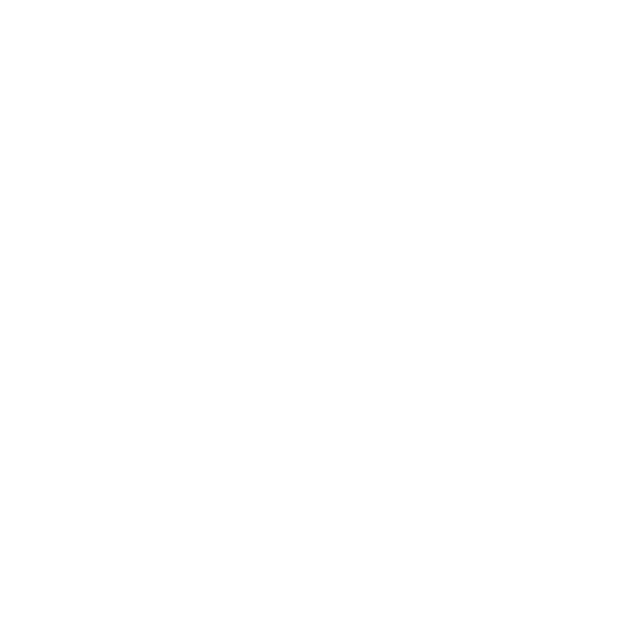
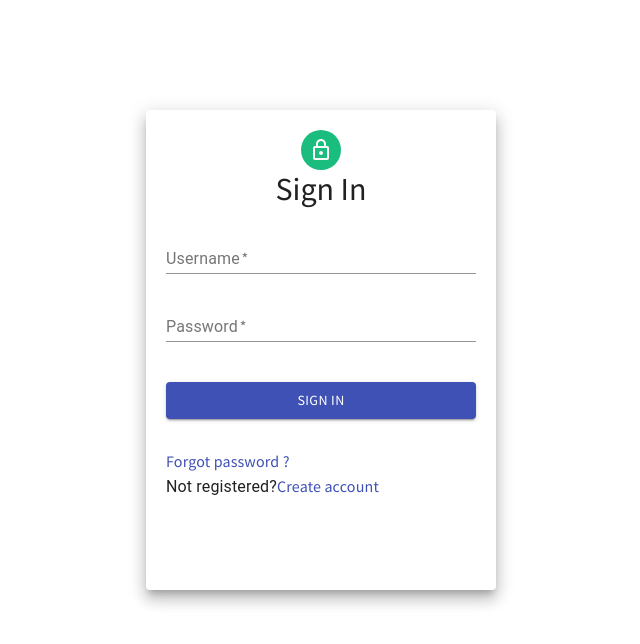
Before and after one commit to codeR49/EmployeeTracker, a React (Create React App) app in the folder Client/: page /sigin in a window 1280 px wide. Shown: the top 644 px of the page, without its empty margins (319-959 px from the left). Built offline with nearby package versions, Linux system fonts and the light colour scheme; the HTML template or start-up script is replaced by a standard one.

Commit message:
login signup api with client

```diff
--- a/Client/package.json
+++ b/Client/package.json
@@ -24,6 +24,7 @@
     "bootstrap": "^4.2.1",
     "es6-promise": "^4.2.8",
     "isomorphic-fetch": "^3.0.0",
+    "jwt-decode": "^3.1.2",
     "material-table": "^1.69.3",
     "react": "^17.0.2",
     "react-bootstrap": "^2.1.2",
--- a/Client/src/App.js
+++ b/Client/src/App.js
@@ -26,7 +26,7 @@
           {/* <Route exact path="/">
             <Home/>
           </Route> */}
-          <Route exact path="/">
+          <Route exact path="/sigin">
             <Signin/>
           </Route>
           <Route exact path="/signup">
@@ -39,9 +39,9 @@
             <TrackerForm />
             <Trackeremp/>
           </Route> */}
-          {/* <Route path="/employeedetails">
+          <Route path="/employeedetails">
             <EmployeeList/>
-          </Route> */}
+          </Route>
           {/* <Route path="/exceldata">
             <ExcelData/>
           </Route> */}
--- a/Client/src/pages/Signin/Signin.js
+++ b/Client/src/pages/Signin/Signin.js
@@ -1,23 +1,78 @@
-import React from 'react'
-import { Grid,Paper, Avatar, TextField, Button, Typography,Link } from '@material-ui/core'
+import React, {useState} from 'react'
+import { Switch, Redirect,Route } from 'react-router-dom';
+import { Grid, Paper, Avatar, TextField, Button, Typography, Link } from '@material-ui/core'
 import LockOutlinedIcon from '@material-ui/icons/LockOutlined';
+import DevelopmentUrl from '../../data/api';
+import Axios from 'axios';
+import jwt_decode from "jwt-decode";
+
 import FormControlLabel from '@material-ui/core/FormControlLabel';
 import Checkbox from '@material-ui/core/Checkbox';
-const Signin=()=>{
+const Signin = () => {
 
-    const paperStyle={padding :20,height:'60vh',width:350, margin:"100px auto"}
-    const avatarStyle={backgroundColor:'#1bbd7e'}
-    const btnstyle={margin:'30px 0'}
-    const txtstyle= {margin:"10px 0"}
-    return(
+    const paperStyle = { padding: 20, height: '60vh', width: 350, margin: "100px auto" }
+    const avatarStyle = { backgroundColor: '#1bbd7e' }
+    const btnstyle = { margin: '30px 0' }
+    const txtstyle = { margin: "10px 0" }
+
+    let [username, setUsername] = useState('');
+    let [password, setPassword] = useState('');
+    let [loginstatus, setloginstatus] = useState(0);
+    let message = <h5>Not Logged in</h5>;
+
+    let onchangeusernamehandler = (event) => {
+        setUsername(event.target.value);
+    }
+    let onchangepasswordhandler = (event) => {
+        setPassword(event.target.value);
+    }
+
+
+    let submithandler = (event) => {
+        event.preventDefault();
+        let formdata = {
+            username: username,
+            password: password
+        };
+        Axios.post(DevelopmentUrl + '/users/login', formdata).then(
+            (res) => {
+                let { token } = res.data;
+                //console.log(token);
+                localStorage.setItem('token', token);
+                setloginstatus(res.status);
+
+            }
+        ).catch(error => {
+            console.log("error occured")
+            console.log(error.data)
+        })
+    }
+    if (loginstatus === 200) {
+        let isAdmin = jwt_decode(localStorage.getItem("token")).admin;
+        localStorage.setItem("admin", isAdmin);
+
+        message =
+        <Switch>
+            {/* {!isAdmin ? <Redirect to={Routes.DashboardOverview.path} /> : <Redirect to={Routes.DashboardOverviewAdmin.path} />} */}
+            <Redirect to='/employeedetails'>
+
+          </Redirect>
+
+        </Switch>
+
+        return message;
+
+    }
+    return (
+        <form onSubmit={submithandler}>
             <Grid>
             <Paper elevation={10} style={paperStyle}>
                 <Grid align='center'>
-                     <Avatar style={avatarStyle}><LockOutlinedIcon/></Avatar>
+                    <Avatar style={avatarStyle}><LockOutlinedIcon /></Avatar>
                     <h2>Sign In</h2>
                 </Grid>
-                <TextField label='Username' placeholder='Enter username' fullWidth required style={txtstyle}/>
-                <TextField label='Password' placeholder='Enter password' type='password' fullWidth required style={txtstyle}/>
+                <TextField label='Username' placeholder='Enter username' type='text' id ='username' fullWidth required style={txtstyle} onChange={onchangeusernamehandler}/>
+                <TextField label='Password' placeholder='Enter password' type='password' id='password' fullWidth required style={txtstyle} onChange={onchangepasswordhandler}/>
 
                 {/* <FormControlLabel style={txtstyle}
                     control={
@@ -41,6 +96,8 @@
                 </Typography>
             </Paper>
         </Grid>
+        </form>
+
     )
 }
 
--- a/Client/src/pages/Signup/Signup.js
+++ b/Client/src/pages/Signup/Signup.js
@@ -1,26 +1,91 @@
-import React from 'react'
+import React ,{useState} from 'react'
 
-import { Grid,Paper, Avatar, TextField, Button, Typography,Link } from '@material-ui/core'
+import { Grid, Paper, Avatar, TextField, Button, Typography, Link } from '@material-ui/core'
 import LockOutlinedIcon from '@material-ui/icons/LockOutlined';
+import DevelopmentUrl from '../../data/api';
+import Axios from 'axios';
 import FormControlLabel from '@material-ui/core/FormControlLabel';
 import Checkbox from '@material-ui/core/Checkbox';
 function Signup() {
-    const paperStyle={padding :20,height:'70vh',width:350, margin:"80px auto"}
-    const avatarStyle={backgroundColor:'#1bbd7e'}
-    const btnstyle={margin:'30px 0'}
-    const txtstyle= {margin:"10px 0"}
-    return(
-        <Grid >
+    const paperStyle = { padding: 20, height: '70vh', width: 350, margin: "80px auto" }
+    const avatarStyle = { backgroundColor: '#1bbd7e' }
+    const btnstyle = { margin: '30px 0' }
+    const txtstyle = { margin: "10px 0" }
+
+    const [name, setName] = useState('');
+    const [email, setEmail] = useState('');
+    const [username, setUsername] = useState('');
+    const [password, setPassword] = useState('');
+    const [regstatus, setRegstatus] = useState(0);
+    let message = <h4>Not registered</h4>;
+
+
+    const onchangenamehandler = (event) => {
+        setName(event.target.value);
+    }
+
+    const onchangeemailhandler = (event) => {
+        setEmail(event.target.value);
+    }
+
+    const onchangepasswordhandler = (event) => {
+        setPassword(event.target.value);
+    }
+
+    const onchangeusernamehandler = (event) => {
+        setUsername(event.target.value);
+    }
+
+    const submitHandler = (event) => {
+        event.preventDefault();
+        const formdata = {
+            // name:usernameReg,
+            email: email,
+            password: password,
+            name: name,
+            username: username
+        };
+        Axios.post(DevelopmentUrl + '/users/signup', formdata).then(
+            res => {
+                setRegstatus(res.status);
+
+            }
+        ).catch(error => {
+            console.log(error.data)
+        })
+    }
+
+    function Greeting(props) {
+        const isLoggedIn = props.isLoggedIn;
+        if (isLoggedIn) {
+            return (
+                <div xs={12} className="d-flex align-items-center justify-content-center">
+                    <div className="mb-4 mb-lg-0 bg-white shadow-soft border rounded border-light p-4 p-lg-5 w-100 fmxw-500">
+                        <div className="text-center text-md-center mb-4 mt-md-0">
+
+                            <h4 class="text-center">Successfully Registered</h4>
+
+                        </div>
+                    </div>
+                </div>
+
+            );
+        }
+        return <h4></h4>;
+    }
+    return (
+       <form onSubmit={submitHandler}>
+            <Grid >
             <Paper elevation={10} style={paperStyle}>
                 <Grid align='center'>
-                     <Avatar style={avatarStyle}><LockOutlinedIcon/></Avatar>
+                    <Avatar style={avatarStyle}><LockOutlinedIcon /></Avatar>
                     <h2>Register</h2>
                 </Grid>
-                <TextField label='Name' type='text' placeholder='Full Name' fullWidth required style={txtstyle}/>
-                <TextField label='Email' type='email' placeholder='Enter Your Email' fullWidth required style={txtstyle}/>
-                <TextField label='User Name' type='text' placeholder='User Name'  fullWidth required style={txtstyle}/>
+                <TextField label='Name' type='text' id="name" placeholder='Full Name' fullWidth required style={txtstyle} onChange={onchangenamehandler}/>
+                <TextField label='Email' type='email' id='email' placeholder='Enter Your Email' fullWidth required style={txtstyle} onChange={onchangeemailhandler}/>
+                <TextField label='User Name' type='text' id='username' placeholder='User Name' fullWidth required style={txtstyle} onChange={onchangeusernamehandler}/>
 
-                <TextField label='Password' type='password'  placeholder='Enter password' fullWidth required style={txtstyle}/>
+                <TextField label='Password' type='password' id ="password" placeholder='Enter password' fullWidth required style={txtstyle} onChange={onchangepasswordhandler}/>
 
                 {/* <FormControlLabel style={txtstyle}
                     control={
@@ -31,19 +96,21 @@
                     }
                     label="Remember me"
                  /> */}
-                <Button type='submit' color='primary' variant="contained" style={btnstyle} fullWidth>Sign up</Button>
+                <Button type='submit' color='primary' variant="contained" style={btnstyle} fullWidth >Sign up</Button>
                 <Typography >
-                     <Link href="#" >
+                    <Link href="#" >
                         Forgot password ?
-                </Link>
+                    </Link>
                 </Typography>
                 <Typography > Already have an account ?
-                     <Link href="/" >
+                    <Link href="/" >
                         Sign in
-                </Link>
+                    </Link>
                 </Typography>
+                <Greeting isLoggedIn={regstatus} />
             </Paper>
         </Grid>
+       </form>
     )
 }
 
```
Also changed, not shown: 1 other file (tests, documents, lock files or other folders). Lines whose indentation alone changed are shown as unchanged.
